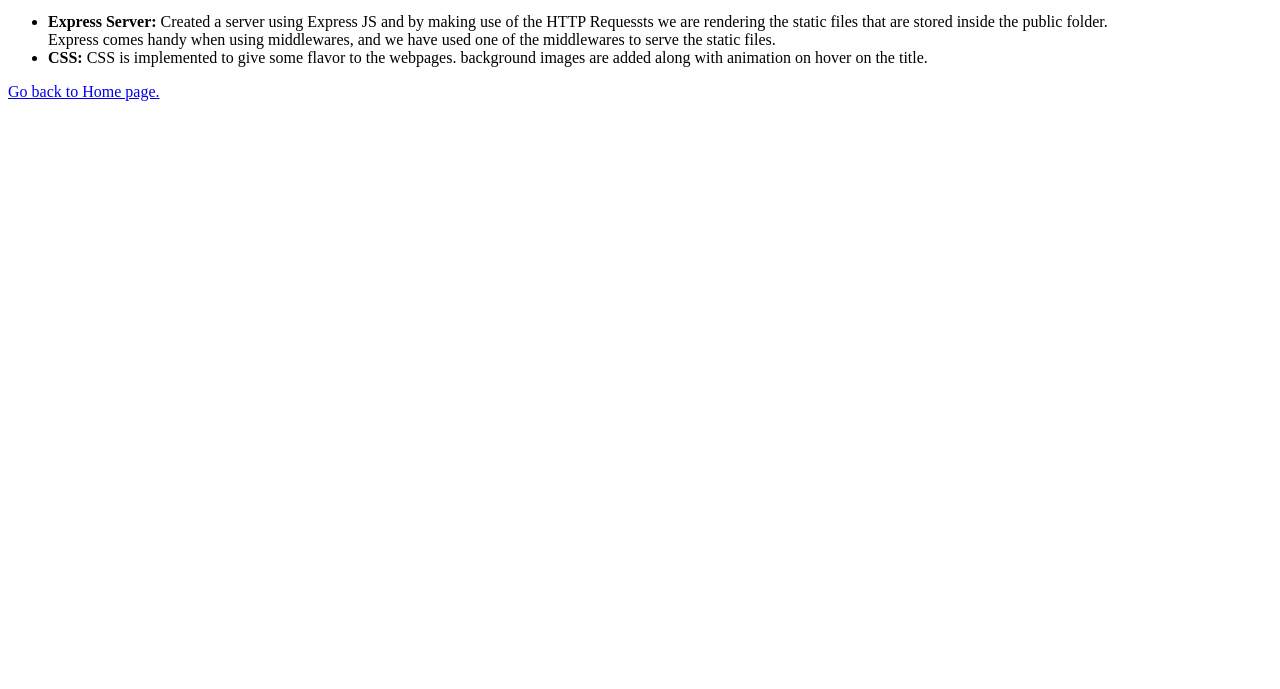
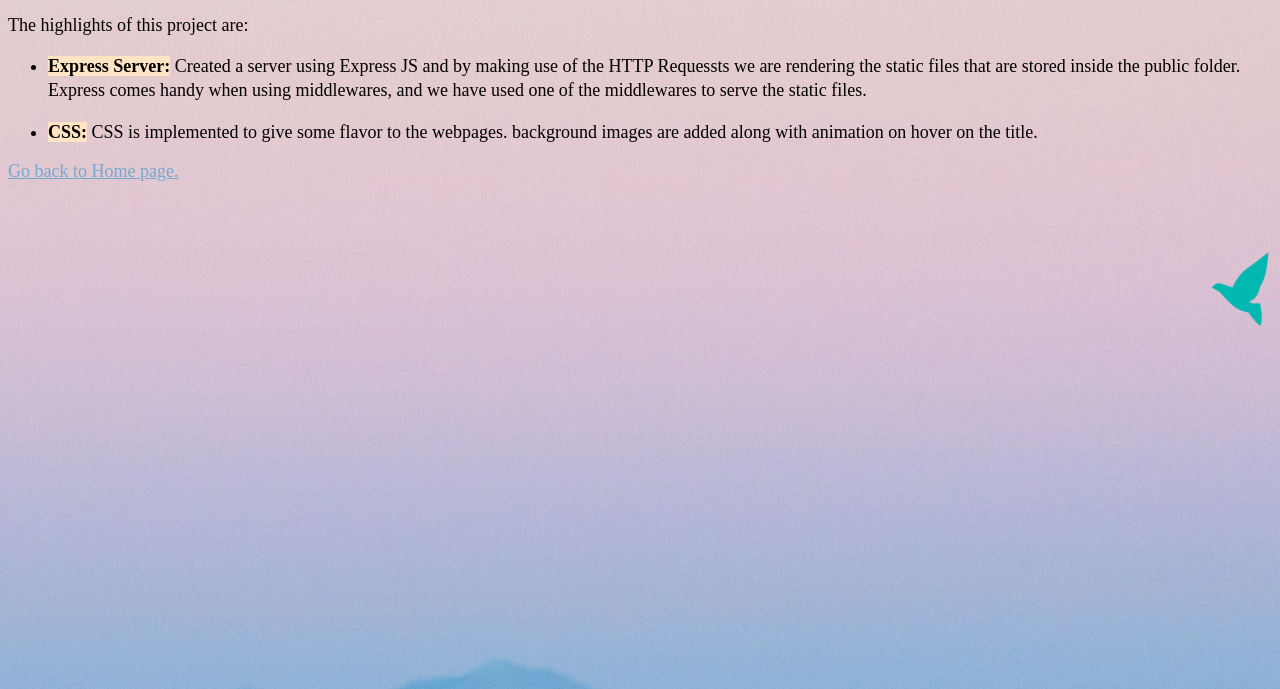
Before and after one commit to gargajit/backend_temp, a website: page public/about.html in a window 1280 px wide. Shown: the part 111-800 px from the top of the page. Drawn offline with Linux system fonts and the light colour scheme.

Commit message:
Update main.css

```diff
--- a/public/styles/main.css
+++ b/public/styles/main.css
@@ -1,5 +1,48 @@
+body {
+    position: relative;
+    background-image: url("../images/bird_fying_high.png"), url("../images/bg-4.jpg");
+    background-size: 80px, auto;
+    background-position: right top, center;
+    background-position-y: center;
+    background-repeat: no-repeat, no-repeat;
+    background-attachment: fixed, scroll;
+    font-size: large;
+}
+
+
 .title {
     color: crimson;
     background-color:thistle;
     padding: 5px;
+    display: inline-block;
+    border-radius: 5px;
 }
+
+.title:hover {
+    animation: rotate-back-and-forth 0.5s;
+}
+
+@keyframes rotate-back-and-forth {
+    0% {transform: rotate(0deg);}
+    30% {transform: rotate(20deg);}
+    70% {transform: rotate(-20deg);}
+    100% {transform: rotate(0deg);}
+}
+
+.about-list {
+    line-height: 1.5rem;
+    margin-bottom: 20px;
+}
+.list-item-pointer {
+    background-color: bisque;
+}
+
+a {
+    color: #73a9cf;
+    display: inline-block;
+    transition: transform 0.7s;
+}
+a:hover {
+    transform: scale(1.08, 1.08);
+    color: #44a2e5;
+}
```
